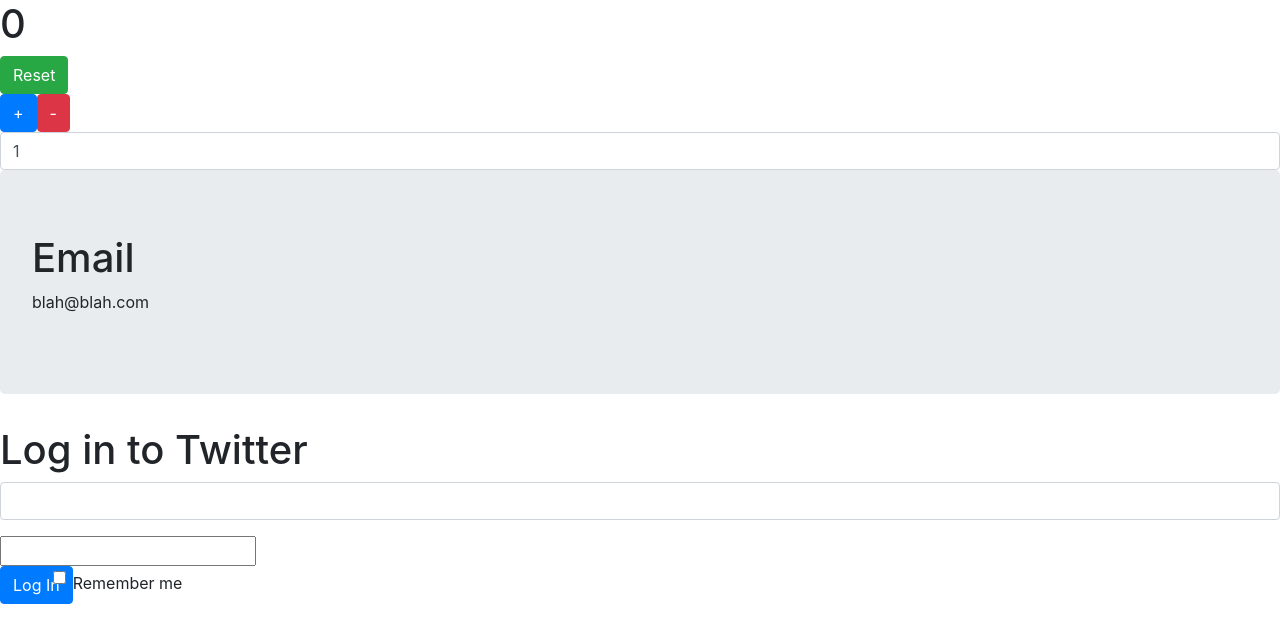
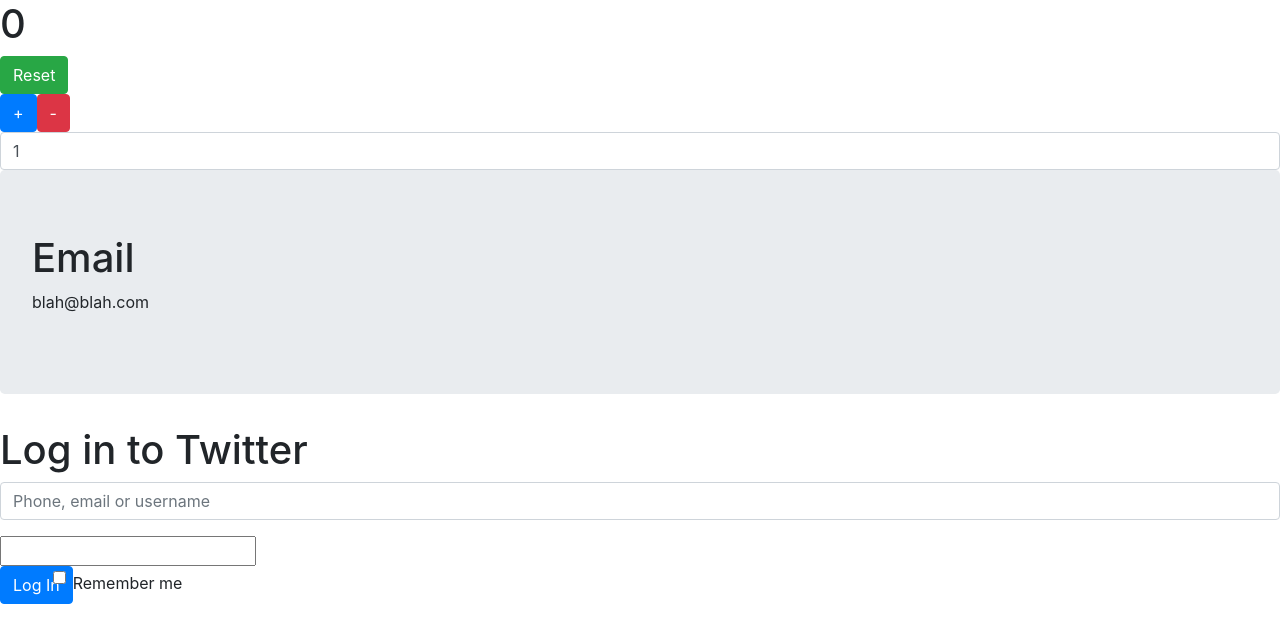
Before and after one commit to Jgriebel1990/react-counter, a React (Create React App) app: page / in a window 1280 px wide. Shown: the top 642 px of the page. Built offline with nearby package versions, Linux system fonts and the light colour scheme.

Commit message:
created a fat arrow function to make an alert when you clock log in

```diff
--- a/src/LoginForm.js
+++ b/src/LoginForm.js
@@ -1,19 +1,21 @@
 import React, { Component } from 'react';
 
+
 class LoginForm extends Component {
+
     render(){
         return(
             <div>
                 <h1>Log in to Twitter</h1>
                 <form action="">
                     <div className='form-group'>
-                        <input type="email" className='form-control'/>
+                        <input type="email" className='form-control' placeholder='Phone, email or username'/>
                     </div>
                     <div>
                         <label htmlFor=""></label>
                         <input type="text"/>
                     </div>
-                    <button type='submit' className='btn btn-primary'>Log In</button>
+                    <button type='submit' className='btn btn-primary' onClick={()=>{ alert('alert'); }}>Log In</button>
                     <input type="checkbox" className='form-check-input'/>
                     <label className='form-check-label'>Remember me</label>
                 </form>
```
Also changed, not shown: src/App.js (indentation only).
